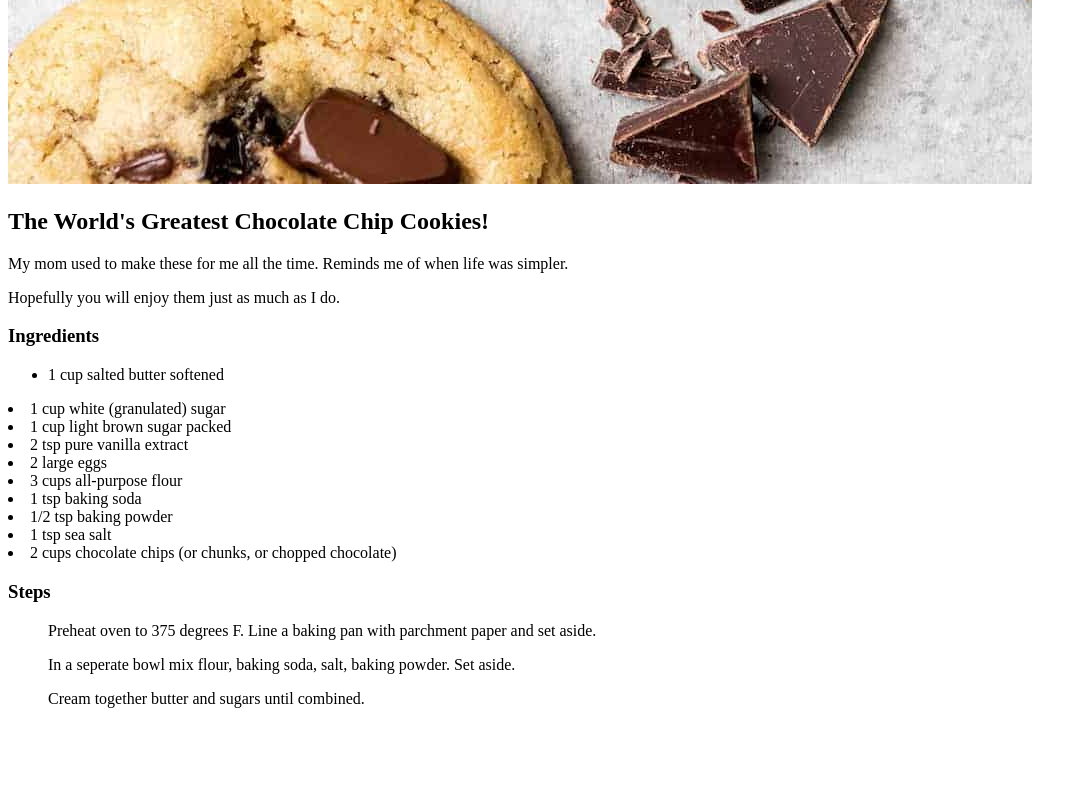
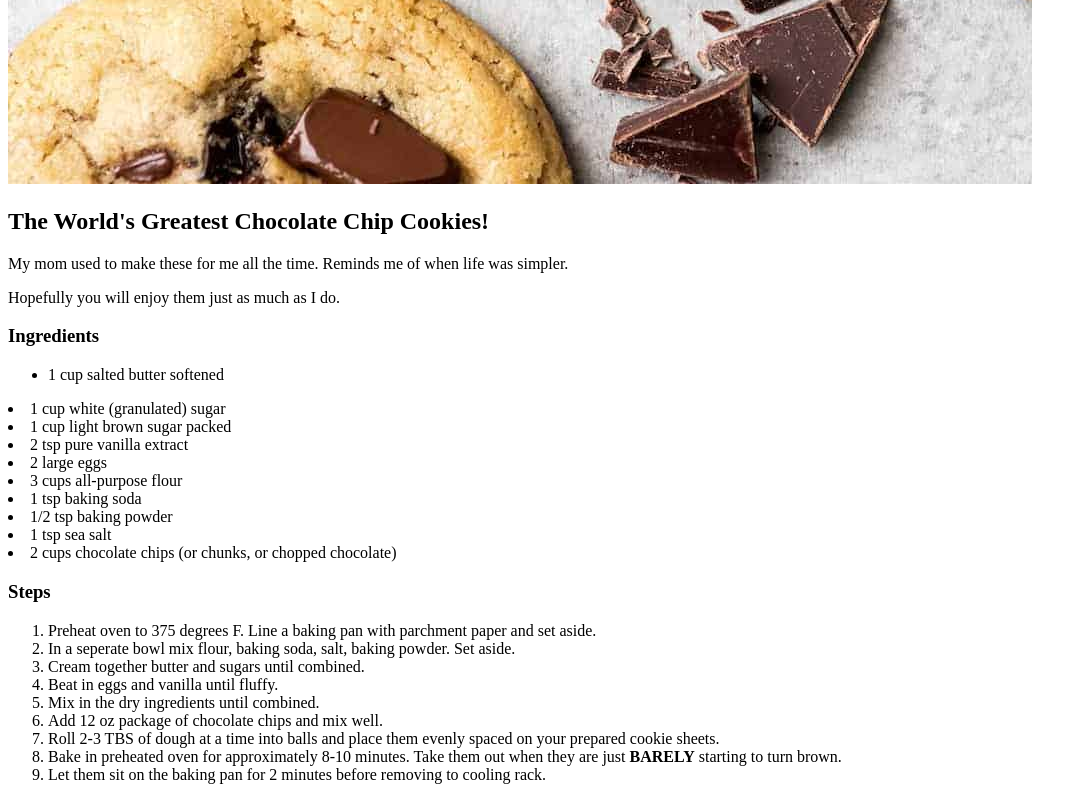
Before and after one commit to therealoganh/odin-recipes, a plain HTML site: page recipes/cookies.html in a window 1280 px wide. Shown: the part 920-1720 px from the top of the page, without its empty margins (0-1087 px from the left). Before the commit the page ends 1644 px from the top, so only its background shows below. Drawn offline with Linux system fonts and the light colour scheme.

Commit message:
Complete Steps ordered list

```diff
--- a/recipes/cookies.html
+++ b/recipes/cookies.html
@@ -27,11 +27,21 @@
             <li>2 cups chocolate chips (or chunks, or chopped chocolate)</li>
         </ul>
     <h3>Steps</h3>
-        <ol>Preheat oven to 375 degrees F. Line a baking pan with parchment paper
-            and set aside.</ol>
-        <ol>In a seperate bowl mix flour, baking soda, salt, baking powder. Set aside.</ol>
-        <ol>Cream together butter and sugars until combined.</ol>
-        <ol</ol>
-
+        <ol>
+            <li>Preheat oven to 375 degrees F. Line a baking pan with parchment paper
+            and set aside.</li>
+            <li>In a seperate bowl mix flour, baking soda, salt, baking powder. Set aside.</li>
+            <li>Cream together butter and sugars until combined.</li>
+            <li>Beat in eggs and vanilla until fluffy.</li>
+            <li>Mix in the dry ingredients until combined.</li>
+            <li>Add 12 oz package of chocolate chips and mix well.</li>
+            <li>Roll 2-3 TBS of dough at a time into balls and place them evenly
+                spaced on your prepared cookie sheets.
+            </li>
+            <li>Bake in preheated oven for approximately 8-10 minutes. Take them
+                out when they are just <strong>BARELY</strong> starting to turn brown.
+            </li>
+            <li>Let them sit on the baking pan for 2 minutes before removing to cooling rack.</li>
+        </ol>
 </body>
 </html>
```
